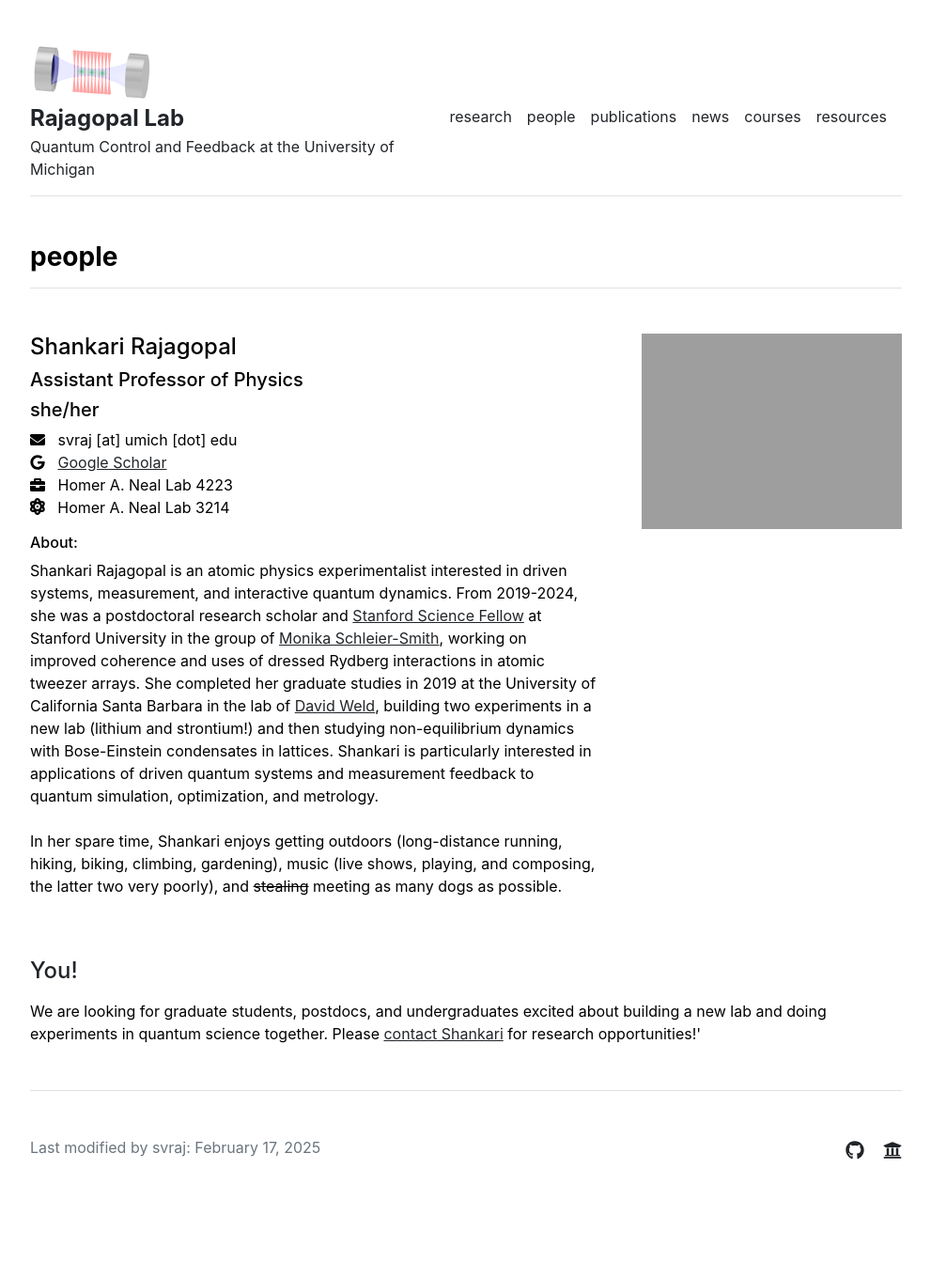
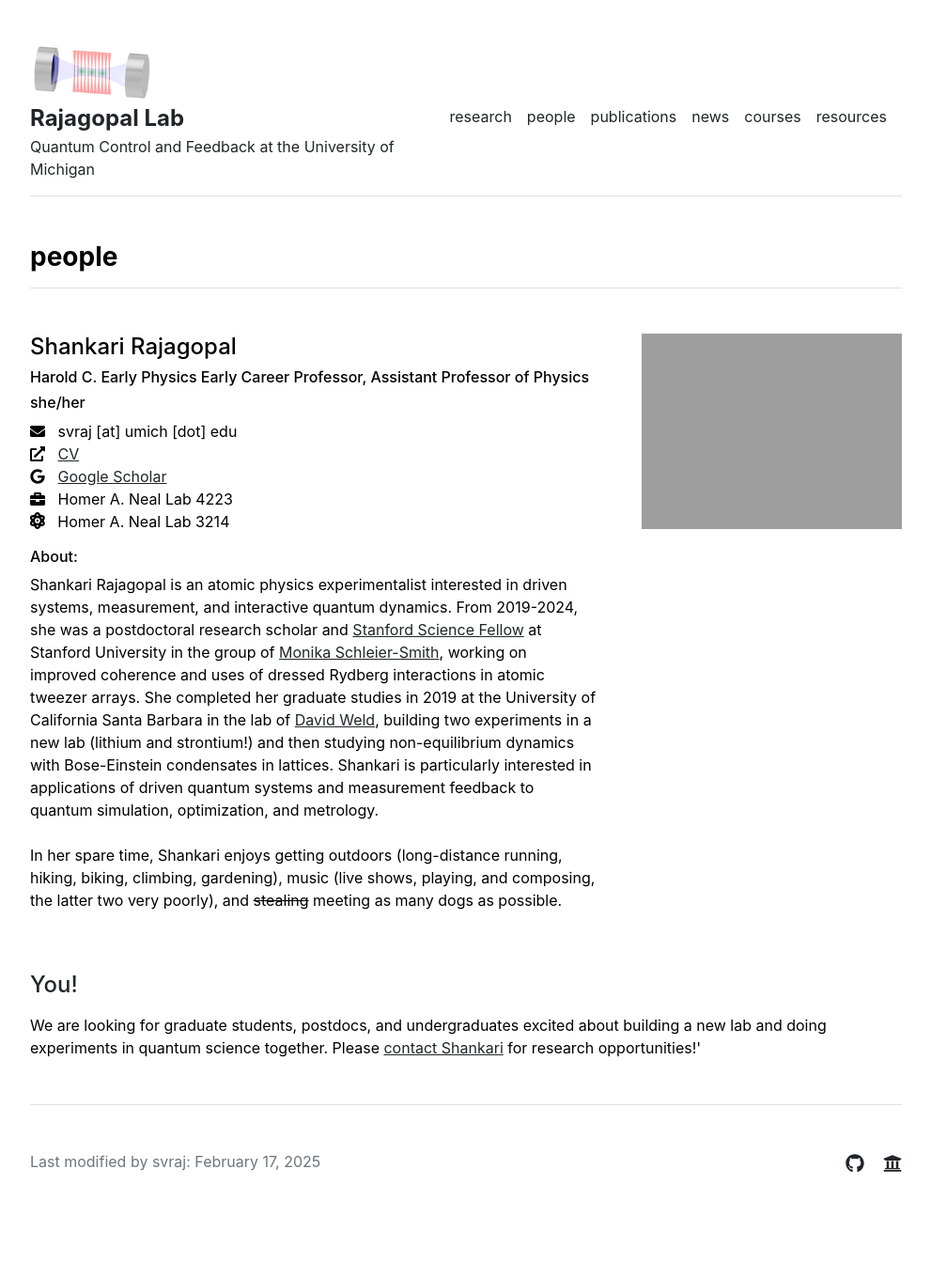
Before and after one commit to rajagopallab/rajagopallab.github.io, a Jekyll site: the page built from people.md, in a window 1280 px wide. Shown: the whole page at 94% size, without its empty margins (144-1135 px from the left). Built offline with Jekyll 4.4.1, drawn with Linux system fonts in a browser that asks for light colours.

Commit message:
updating with cv

```diff
--- a/_data/settings.yml
+++ b/_data/settings.yml
@@ -8,7 +8,7 @@ menu:
 
 people:
 - {name: 'Shankari Rajagopal',
-  title: 'Assistant Professor of Physics',
+  title: 'Harold C. Early Physics Early Career Professor, Assistant Professor of Physics',
   pronouns: 'she/her',
   department: 'Physics',
   institution: 'University of Michigan',
@@ -18,6 +18,7 @@ people:
   office: 'Homer A. Neal Lab 4223',
   lab: 'Homer A. Neal Lab 3214' ,
   image: 'assets/img/RajagopalSV_photo_oregon.jpg',
+  cv: 'assets/cvs/20250217__SVR_CV.pdf',
   about: 'Shankari Rajagopal is an atomic physics experimentalist interested in driven systems, measurement, and interactive quantum dynamics. From 2019-2024, she was a postdoctoral research scholar and <a href="https://stanfordsciencefellows.stanford.edu/">Stanford Science Fellow</a> at Stanford University in the group of <a href="https://sites.google.com/stanford.edu/sslab/">Monika Schleier-Smith</a>, working on improved coherence and uses of dressed Rydberg interactions in atomic tweezer arrays. She completed her graduate studies in 2019 at the University of California Santa Barbara in the lab of <a href="https://web.physics.ucsb.edu/~weld/">David Weld</a>, building two experiments in a new lab (lithium and strontium!) and then studying non-equilibrium dynamics with Bose-Einstein condensates in lattices. Shankari is particularly interested in applications of driven quantum systems and measurement feedback to quantum simulation, optimization, and metrology.<br><br>
 In her spare time, Shankari enjoys getting outdoors (long-distance running, hiking, biking, climbing, gardening), music (live shows, playing, and composing, the latter two very poorly), and <s>stealing</s> meeting as many dogs as possible.',
   url: 'shankari-rajagopal',
--- a/_layouts/people.html
+++ b/_layouts/people.html
@@ -9,9 +9,10 @@ layout: default
 <div class="row g-5 mb-5">
   <div class="col-md-8">
     <h4>{{ person.name }}</h4>
-    <h5 style=" bold margin:0;">{{ person.title }}</h5>
-    <h5 style=" bold margin:0;">{{ person.pronouns }}</h5>
+    <h6 style=" bold margin:0;">{{ person.title }}</h5>
+    <h6 style=" bold margin:0;">{{ person.pronouns }}</h5>
     <p style="margin:0;"><i class="fa fa-envelope"></i> &nbsp; {{ person.email }}</p>
+    <p style="margin:0;"><i class="fas fa-external-link-alt"></i> &nbsp; <a href="{{ site.github.url }}/{{ person.cv }}" target="_blank">CV</a></p>
     <p style="margin:0;"><i class="fab fa-google"></i> &nbsp; <a href="https://scholar.google.com/citations?user=hNaF_u0AAAAJ&hl=en">Google Scholar</a></p>
     <p style="margin:0;"><i class="fas fa-briefcase"></i> &nbsp; {{ person.office }}</p>
     <p><i style="font-size:18" class="fas fa-atom"></i> &nbsp; {{ person.lab }}</p>
```
Also changed, not shown: 2 other files.
